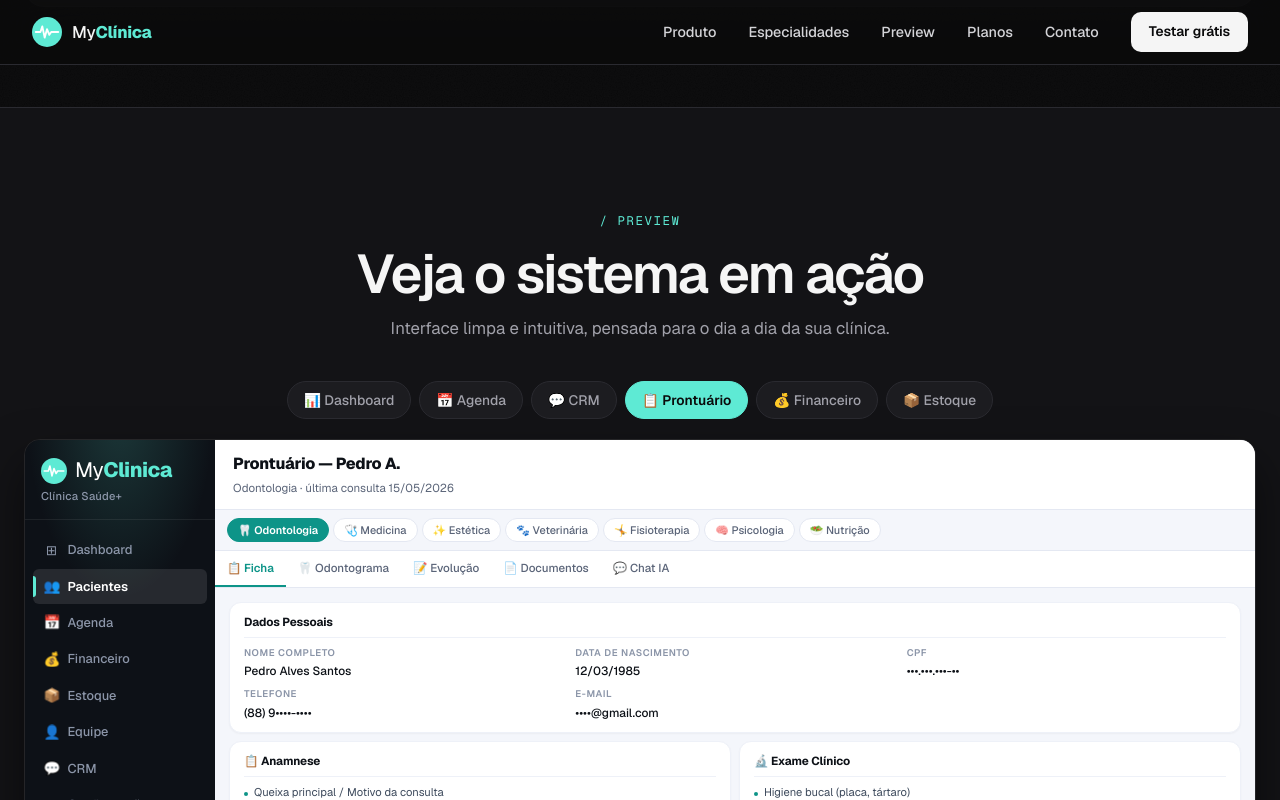
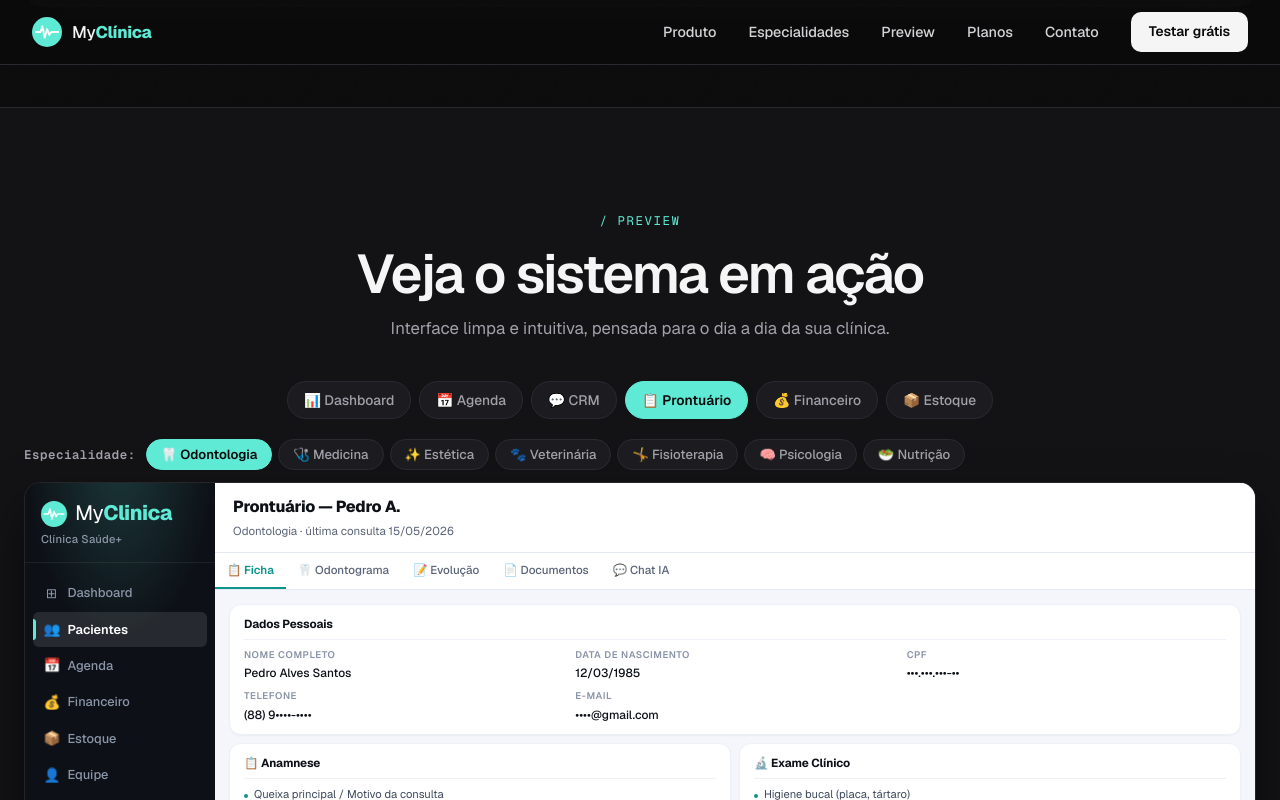
Before and after one commit to dimitresouza12/myclinica-landing, a Next.js app: page / in a window 1280 px wide. Both pictures are taken after a click on the button "📋 Prontuário". Shown: the part 2992-3792 px from the top of the page. Built offline with nearby package versions, Linux system fonts and the light colour scheme.

Commit message:
feat: seletor de especialidade do prontuário movido para fora do shell
Co-Authored-By: Claude Sonnet 4.6 <noreply@anthropic.com>

```diff
--- a/app/components/Preview.module.css
+++ b/app/components/Preview.module.css
@@ -562,37 +562,43 @@
   color: #8B95A8;
 }
 
-/* ─── Prontuário — spec selector ─────────────────── */
-.specSelector {
+/* ─── Prontuário — spec selector (fora do shell) ──── */
+.specSelectorRow {
   display: flex;
-  gap: 4px;
-  padding: 8px 12px;
-  background: #F4F6FB;
-  border-bottom: 1px solid #E4E8F2;
-  flex-shrink: 0;
-  overflow-x: auto;
-  scrollbar-width: none;
+  align-items: center;
+  gap: 6px;
+  flex-wrap: wrap;
+  margin-bottom: 12px;
 }
-.specSelector::-webkit-scrollbar { display: none; }
+
+.specSelectorLabel {
+  font-size: 0.78rem;
+  font-weight: 600;
+  color: var(--text-muted);
+  font-family: var(--font-geist-mono);
+  letter-spacing: 0.5px;
+  margin-right: 4px;
+  white-space: nowrap;
+}
 
 .specBtn {
-  padding: 4px 10px;
+  padding: 6px 14px;
   border-radius: 999px;
-  font-size: 0.68rem;
+  font-size: 0.82rem;
   font-weight: 500;
-  color: #5A6478;
-  background: #fff;
-  border: 1px solid #E4E8F2;
+  color: var(--text-muted);
+  background: var(--surface-2);
+  border: 1px solid var(--line);
   cursor: pointer;
   white-space: nowrap;
-  transition: all 0.12s;
+  transition: all 0.15s;
   flex-shrink: 0;
 }
-.specBtn:hover { border-color: #0D9488; color: #0D9488; }
+.specBtn:hover { border-color: var(--primary); color: var(--text); }
 .specBtnActive {
-  background: #0D9488;
-  border-color: #0D9488;
-  color: #fff;
+  background: var(--primary);
+  border-color: var(--primary);
+  color: var(--bg);
   font-weight: 600;
 }
 
--- a/app/components/Preview.tsx
+++ b/app/components/Preview.tsx
@@ -422,11 +422,10 @@ function FichaMock({ spec }: { spec: SpecId }) {
   );
 }
 
-function ProntuarioMock() {
-  const [activeSpec, setActiveSpec] = useState<SpecId>('odonto');
+function ProntuarioMock({ spec }: { spec: SpecId }) {
   const [activeTab, setActiveTab] = useState(0);
-  const data = specData[activeSpec];
-  const tabs = activeSpec === 'odonto'
+  const data = specData[spec];
+  const prontuTabs = spec === 'odonto'
     ? ['📋 Ficha', '🦷 Odontograma', '📝 Evolução', '📄 Documentos', '💬 Chat IA']
     : ['📋 Ficha', '📝 Evolução', '📄 Documentos', '💬 Chat IA'];
 
@@ -438,19 +437,8 @@ function ProntuarioMock() {
           <div className={styles.pageSub}>{data.sub}</div>
         </div>
       </div>
-      <div className={styles.specSelector}>
-        {specOptions.map(s => (
-          <button
-            key={s.id}
-            className={`${styles.specBtn} ${activeSpec === s.id ? styles.specBtnActive : ''}`}
-            onClick={() => { setActiveSpec(s.id); setActiveTab(0); }}
-          >
-            {s.emoji} {s.label}
-          </button>
-        ))}
-      </div>
       <div className={styles.prontuTabs}>
-        {tabs.map((t, i) => (
+        {prontuTabs.map((t, i) => (
           <span
             key={t}
             className={`${styles.prontuTab} ${i === activeTab ? styles.prontuTabActive : ''}`}
@@ -460,9 +448,9 @@ function ProntuarioMock() {
         ))}
       </div>
       <div className={styles.mainScroll}>
-        {activeTab === 0 && <FichaMock spec={activeSpec} />}
-        {activeTab === 1 && activeSpec === 'odonto' && <OdontogramaMock />}
-        {((activeTab === 1 && activeSpec !== 'odonto') || (activeTab > 1)) && (
+        {activeTab === 0 && <FichaMock spec={spec} />}
+        {activeTab === 1 && spec === 'odonto' && <OdontogramaMock />}
+        {((activeTab === 1 && spec !== 'odonto') || activeTab > 1) && (
           <div className={styles.emptyTab}>Em breve nesta aba</div>
         )}
       </div>
@@ -660,17 +648,22 @@ function EstoqueMock() {
   );
 }
 
-const screens: Record<string, React.ReactNode> = {
-  dashboard:  <DashboardMock />,
-  agenda:     <AgendaMock />,
-  crm:        <CrmMock />,
-  prontuario: <ProntuarioMock />,
-  financeiro: <FinanceiroMock />,
-  estoque:    <EstoqueMock />,
-};
-
 export default function Preview() {
   const [active, setActive] = useState('dashboard');
+  const [activeSpec, setActiveSpec] = useState<SpecId>('odonto');
+
+  const screen = (() => {
+    switch (active) {
+      case 'dashboard':  return <DashboardMock />;
+      case 'agenda':     return <AgendaMock />;
+      case 'crm':        return <CrmMock />;
+      case 'prontuario': return <ProntuarioMock spec={activeSpec} />;
+      case 'financeiro': return <FinanceiroMock />;
+      case 'estoque':    return <EstoqueMock />;
+      default:           return null;
+    }
+  })();
+
   return (
     <section className={styles.section} id="preview">
       <div className={styles.container}>
@@ -679,6 +672,7 @@ export default function Preview() {
           <h2 className={styles.title}>Veja o sistema em ação</h2>
           <p className={styles.subtitle}>Interface limpa e intuitiva, pensada para o dia a dia da sua clínica.</p>
         </div>
+
         <div className={styles.tabsRow}>
           {tabs.map(tab => (
             <button
@@ -690,9 +684,25 @@ export default function Preview() {
             </button>
           ))}
         </div>
+
+        {active === 'prontuario' && (
+          <div className={styles.specSelectorRow}>
+            <span className={styles.specSelectorLabel}>Especialidade:</span>
+            {specOptions.map(s => (
+              <button
+                key={s.id}
+                className={`${styles.specBtn} ${activeSpec === s.id ? styles.specBtnActive : ''}`}
+                onClick={() => setActiveSpec(s.id)}
+              >
+                {s.emoji} {s.label}
+              </button>
+            ))}
+          </div>
+        )}
+
         <div className={styles.shell}>
           <Sidebar activeIndex={sidebarIndex[active]} />
-          <div className={styles.content}>{screens[active]}</div>
+          <div className={styles.content}>{screen}</div>
         </div>
       </div>
     </section>
```
